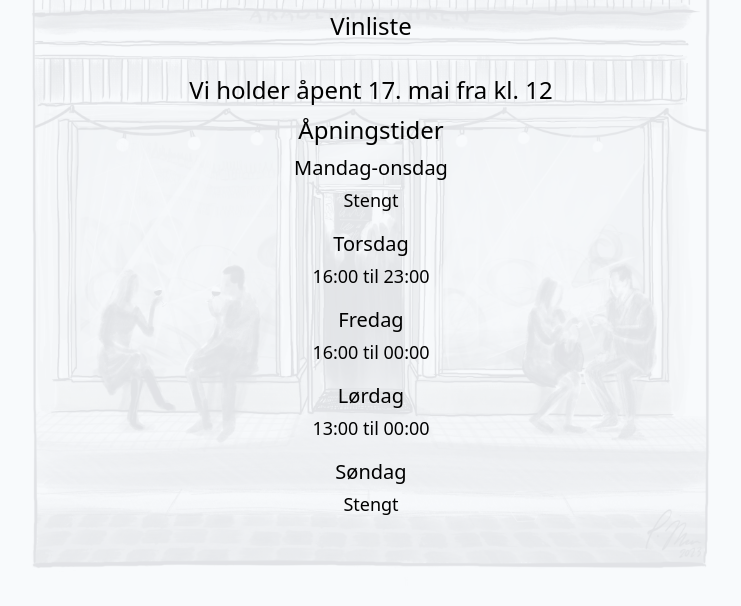
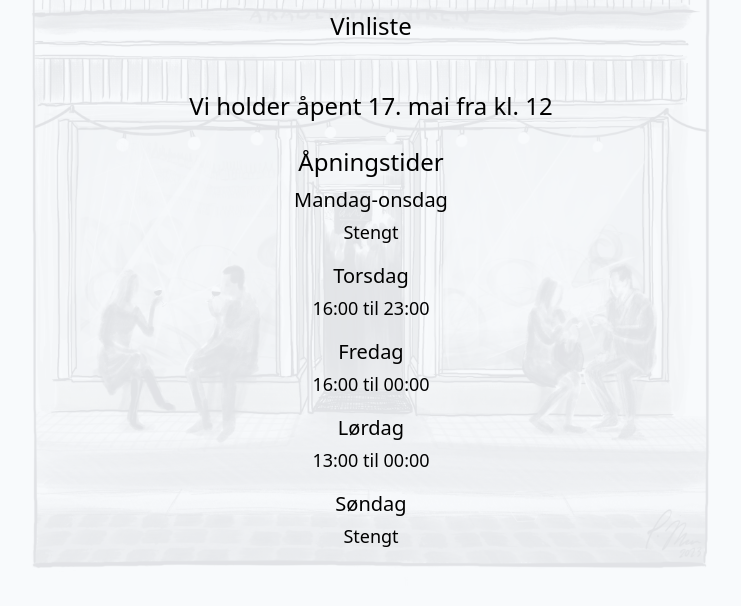
Before and after one commit to gronnbeck/rotvinbar.no, a website: page index.html in a window 1280 px wide. Both pictures are taken after a click on the button 640 px from the left and 28 px from the top of the page. Shown: the part 190-796 px from the top of the page, without its empty margins (269-1010 px from the left). Drawn offline with Linux system fonts and the light colour scheme; some icons are missing.

Commit message:
Update index.html

```diff
--- a/index.html
+++ b/index.html
@@ -38,7 +38,7 @@
                 </div>
                 <div class="md:container mx-auto text-center flex">
                     <div class="inline-block mx-auto">
-                        <h2 class="mb-2 font-medium">Vi holder åpent 17. mai fra kl. 12</h2>
+                        <h2 class="mb-2 p-4 font-medium">Vi holder åpent 17. mai fra kl. 12</h2>
                         <h2 class="mb-2 font-medium">Åpningstider</h2>
                         <ul class="flex gap-4 flex-col">
                             <li>
```
